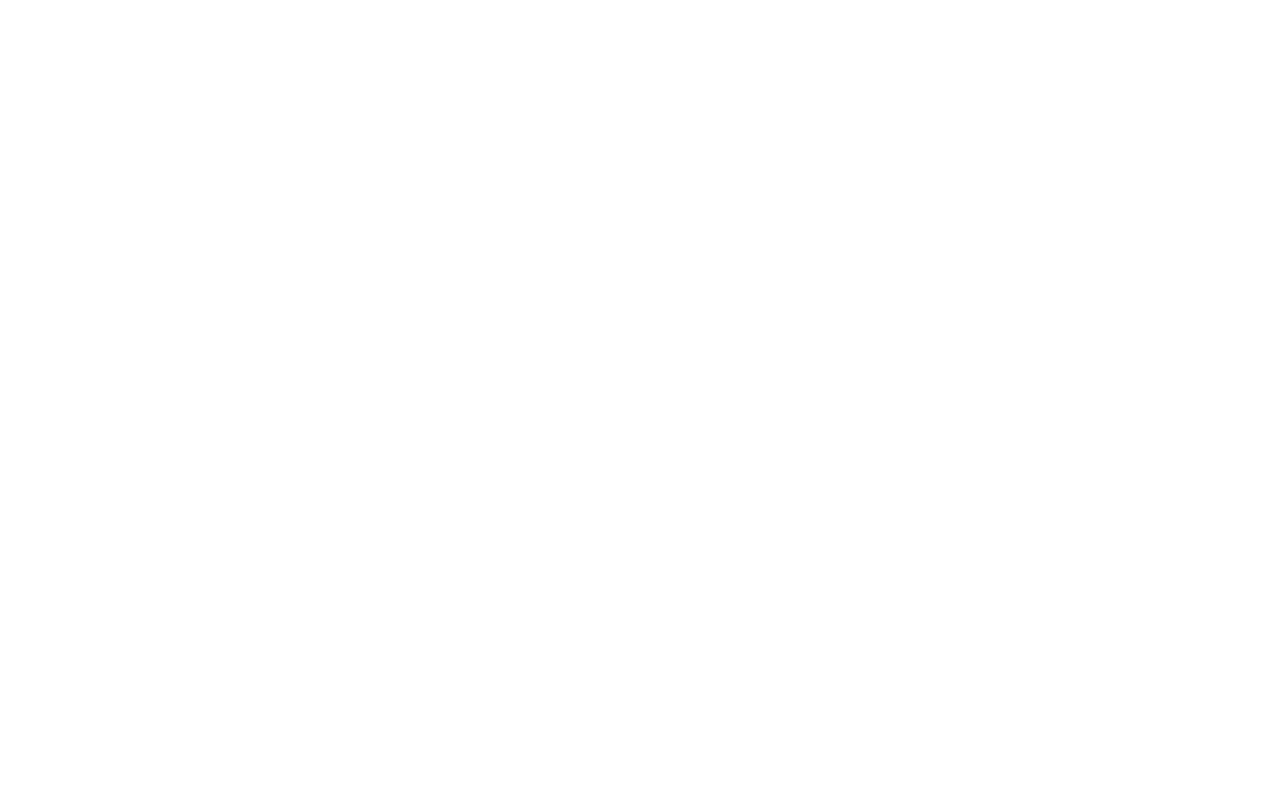
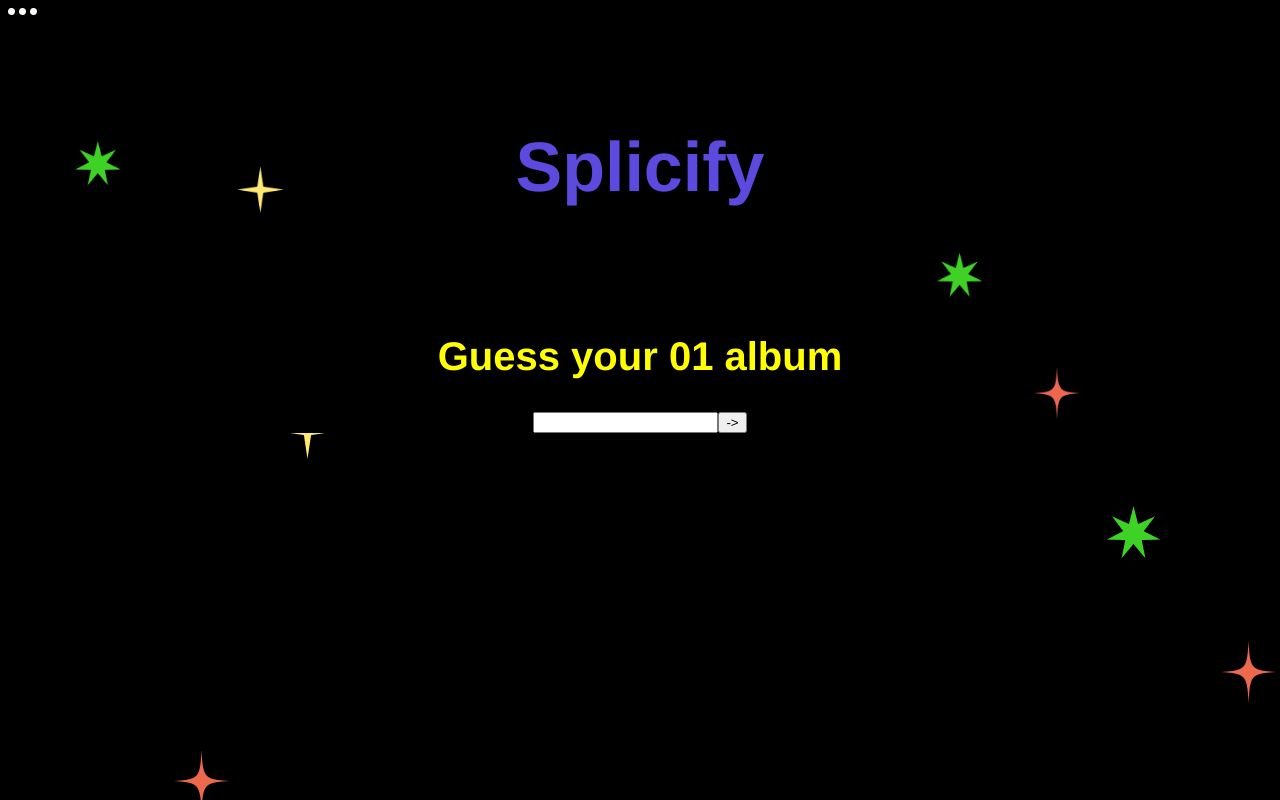
Before and after one commit to joshp28/splicify, a React (Create React App) app in the folder splicify/: page /guesser in a window 1280 px wide. Before the commit this address had no page. Built offline with nearby package versions, Linux system fonts and the light colour scheme.

Commit message:
background image and button fix

```diff
--- a/splicify/src/App.js
+++ b/splicify/src/App.js
@@ -1,7 +1,7 @@
 import './App.css';
 import React from 'react';
 import Home from './components/Home/Home';
-//import Guesser from './components/Guesser/Guesser';
+import Guesser from './components/Guesser/Guesser';
 import Introduction from './components/Introduction/Introduction';
 import {BrowserRouter as Router, Routes, Route} from "react-router-dom";
 
@@ -13,6 +13,7 @@ function App() {
     <Router>
       <Routes>
         <Route path="/" exact element={<Introduction/>} />
+        <Route path="/guesser" exact element={<Guesser/>} />
       </Routes>
     </Router>
 
--- /dev/null
+++ b/splicify/src/components/Guesser/Guesser.css
@@ -0,0 +1,35 @@
+
+
+.Home {
+    text-align: center;
+    color: yellow;
+    font-family: Helvetica;
+
+  }
+
+
+.Home-header {
+    background-image: url("../../images/welcome_page.png");
+    background-position: 'center';
+    background-size: 'cover';
+    background-repeat: 'no-repeat';
+    width: '100vw';
+    height: '100vh';
+    text-align: center;
+    color: yellow;
+    font-family: Helvetica;
+}
+
+h1 {
+    padding-top: 10vh;
+    font-weight: bold;
+    color: #5C49DD;
+    font-size: 70px;
+}
+
+h2 {
+    padding-top: 10vh;
+    font-weight: bold;
+    color: yellow;
+    font-size: 40px;
+}
--- a/splicify/src/components/Guesser/Guesser.js
+++ b/splicify/src/components/Guesser/Guesser.js
@@ -1,13 +1,18 @@
 import React from 'react';
 import PropTypes from 'prop-types';
-import styles from './Guesser.module.css';
+import './Guesser.css';
 
 function Guesser() {
 
 
   return (
-    <div className="Guesser">
-      hello this is the guesser
+    <div className="Home-header" >
+    <h1>{"Splicify"}</h1>
+
+    <h2>Guess your 01 album</h2>
+
+    <input type="text" name="name" />
+    <input type="submit" value="->" />
 
     </div>
 
--- a/splicify/src/components/Guesser/Guesser.module.css
+++ /dev/null
@@ -1 +0,0 @@
-.Guesser {}
--- a/splicify/src/components/Introduction/Introduction.css
+++ b/splicify/src/components/Introduction/Introduction.css
@@ -5,35 +5,9 @@
 
   }
 
-
-  .Home-header {
-    background-image: url("../../images/welcome_page.png");
-    background-position: center;
-    background-repeat: no-repeat;
-    background-size: cover;
-    text-align: center;
-    color: yellow;
-    font-family: Helvetica;
-  }
-
-.Header {
-    /* color: white;
-    text-align: left;
-    font-family: Helvetica; */
-    /* background-image: url("AuraSample.png");
-    background-position: center;
-    background-repeat: no-repeat;
-    background-size: cover; */
-
-}
-
 .Home-logo {
-    /* max-width: 50%; */
-    /* max-height: 50%; */
-    /* width: 50%; */
     height: 150px;
 }
-
 
 h1 {
     font-weight: bold;
@@ -46,8 +20,11 @@ h1 {
 }
 
 .btn {
-    /* max-width: 50%; */
-    /* max-height: 50%; */
-    /* width: 50%; */
-    /* height: 50px; */
+    position: absolute;
+    margin-left: auto;
+    margin-right: auto;
+    left: 0;
+    right: 0;
+    bottom: 10%;
+    cursor: pointer;
 }
--- a/splicify/src/components/Introduction/Introduction.js
+++ b/splicify/src/components/Introduction/Introduction.js
@@ -6,30 +6,19 @@ import React, { useState } from 'react';
 
 
 function Introduction() {
-    // make background black
-    document.body.style.backgroundCOlor = "#AA0000";
 
 
     const [showIntro, setShowIntro] = useState(true);
 
+    return (
+        <div>
+            <header className="Home">
 
-
-    return (
-        <div className="Introduction">
-            <header className="Home-header">
-                <br></br>
                 <h2>{"Welcome to"}</h2>
                 <h1>{"Splicify"}</h1>
-                <br></br>
                 <img src={spliced} className="Home-logo" alt="spliced" />
-                <br></br>
-                <br />
-                <br />
-                <br />
-                <br />
-                <br />
                 {showIntro &&
-                    <div showIntro>
+                    <div>
                         <h3>{"Your top 5 albums will be spliced onto this cube."}</h3>
                         <h3>{"Try to guess your top albums and see if your friends can guess them right!"}</h3>
                     </div>
@@ -39,13 +28,8 @@ function Introduction() {
                     <h3>{"Creating your Splicify Now ..."}</h3>
 
                 }
-                <br />
-                <br />
-                <br />
-                <button><img src={btn} className="btn" alt="btn" onClick={() => setShowIntro(!showIntro)}/></button>
-                <br />
-                <br />
-                <br />
+                <img src={btn} className="btn"  onClick={() => setShowIntro(!showIntro)} />
+
             </header>
         </div>
 
--- a/splicify/src/index.css
+++ b/splicify/src/index.css
@@ -1,10 +1,18 @@
 body {
+  height: 100%;
   margin: 0;
   font-family: -apple-system, BlinkMacSystemFont, 'Segoe UI', 'Roboto', 'Oxygen',
     'Ubuntu', 'Cantarell', 'Fira Sans', 'Droid Sans', 'Helvetica Neue',
     sans-serif;
   -webkit-font-smoothing: antialiased;
   -moz-osx-font-smoothing: grayscale;
+
+  background-image: url("./images/welcome_page.png");
+  background-position: 'center';
+  background-size: 'cover';
+  background-repeat: 'no-repeat';
+  width: '100vw';
+  height: '100vh';
 }
 
 code {
```
Also changed, not shown: splicify/src/images/boypablo-feelinglonely.jpg (added).
